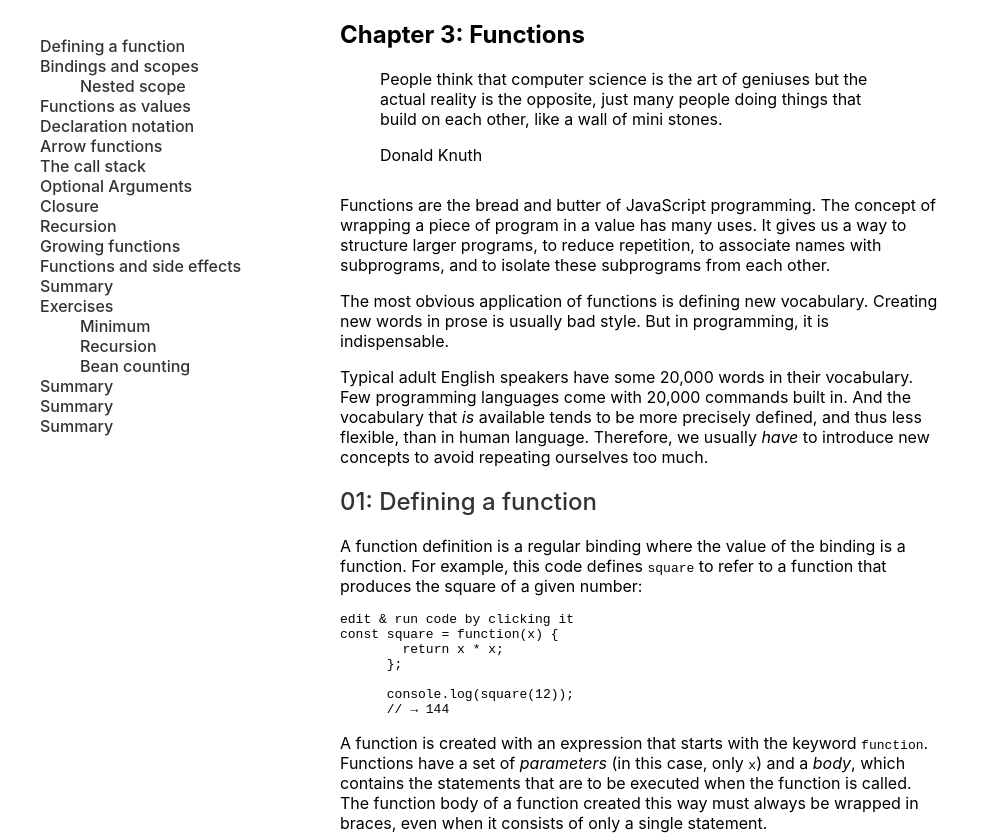
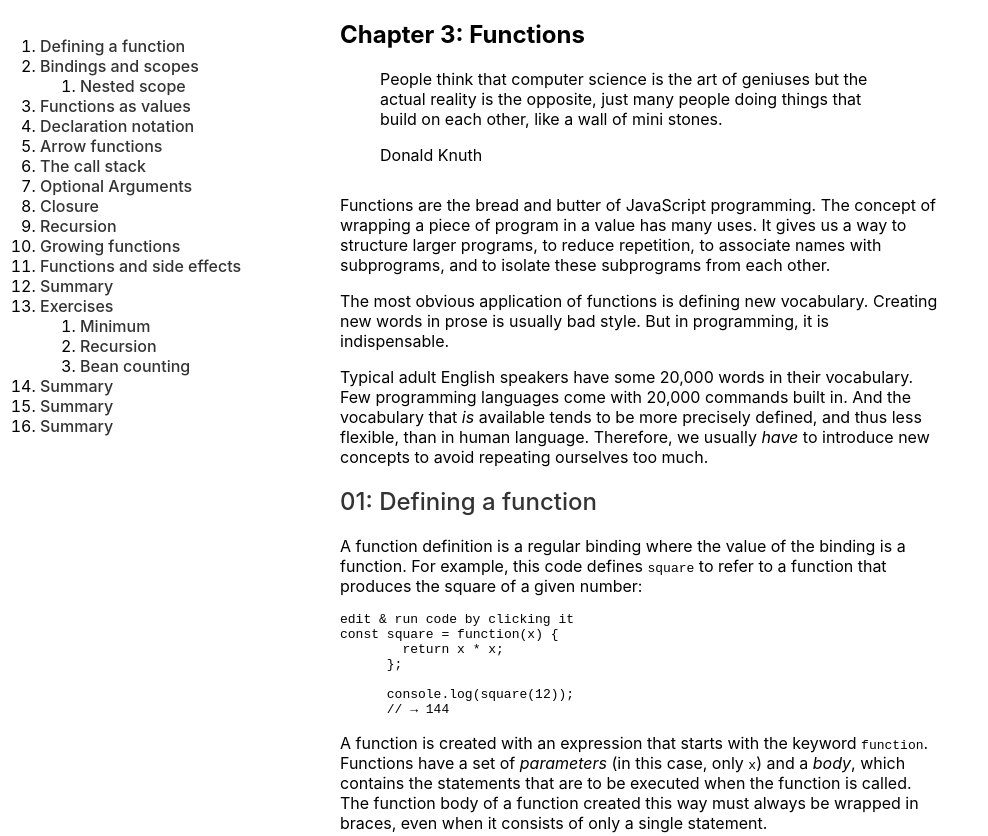
Before and after one commit to DungGramer/auto-toc, a website built with Vite: page index.html in a window 1280 px wide. Shown: the top 836 px of the page, without its empty margins (0-988 px from the left). Built offline with nearby package versions, Linux system fonts and the light colour scheme.

Commit message:
♻️ Remove ShowOrderListNumber

```diff
--- a/style.css
+++ b/style.css
@@ -82,7 +82,3 @@
       background-color: rgba(0, 0, 0, 0.3);
       z-index: 1;
   }
-
-  ol {
-      list-style: none;
-  }
--- a/toc/showOrderListNumber.js
+++ /dev/null
@@ -1,10 +0,0 @@
-function showOrderListNumber(isShow) {
-  if (!isShow) return;
-
-  const style = document.createElement("style");
-  style.textContent = `ol { list-style-type: decimal; }`;
-
-  document.head.appendChild(style);
-}
-
-export default showOrderListNumber;
--- a/toc/toc.js
+++ b/toc/toc.js
@@ -1,4 +1,3 @@
-import showOrderListNumber from "./showOrderListNumber";
 
 function toc(props) {
   const scope = props.scope || "body";
@@ -7,7 +6,6 @@ function toc(props) {
   const to = props.to || 6;
   const scrollMargin = parseInt(props.scrollMargin) || 100;
   const parentHighlight = props.parentHighlight || false;
-  const showLineNumbers = props.showLineNumbers || false;
 
   const tocElement = document.querySelector(tocSelector);
   const scopeElement = document.querySelector(scope);
@@ -24,11 +22,11 @@ function toc(props) {
     const prevToc = tocTree[tocTree.length - 1];
 
     if (prevToc.level < headingLevel) {
-      const ul = document.createElement("ul");
-      const a = createTocElement(ul, heading);
+      const ol = document.createElement("ol");
+      const a = createTocElement(ol, heading);
 
-      prevToc.scope.appendChild(ul);
-      tocTree.push({ level: headingLevel, scope: ul, selector: a, parent: tocTree.at(-1).selector });
+      prevToc.scope.appendChild(ol);
+      tocTree.push({ level: headingLevel, scope: ol, selector: a, parent: tocTree.at(-1).selector });
     } else if (prevToc.level > headingLevel) {
       const parentToc = findParentScope(tocTree, headingLevel);
 
@@ -136,8 +134,6 @@ function toc(props) {
 
     }
   }
-
-  showOrderListNumber(showLineNumbers);
 }
 
 
```
